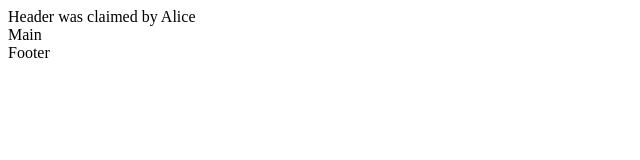
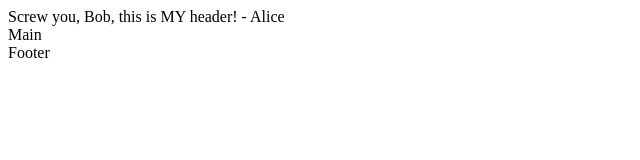
Before and after one commit to VanessaBlaho/ABC, a plain HTML site: page index.html in a window 1280 px wide. Shown: the whole page, without its empty margins (0-640 px from the left). Drawn offline with Linux system fonts and the light colour scheme.

Commit message:
changed headline

```diff
--- a/index.html
+++ b/index.html
@@ -6,7 +6,7 @@
     <title>Git Exercise Setup</title>
 </head>
 <body>
-    <header>Header was claimed by Alice</header>
+    <header>Screw you, Bob, this is MY header! - Alice</header>
     <main>Main</main>
     <footer>Footer</footer>
 </body>
```
